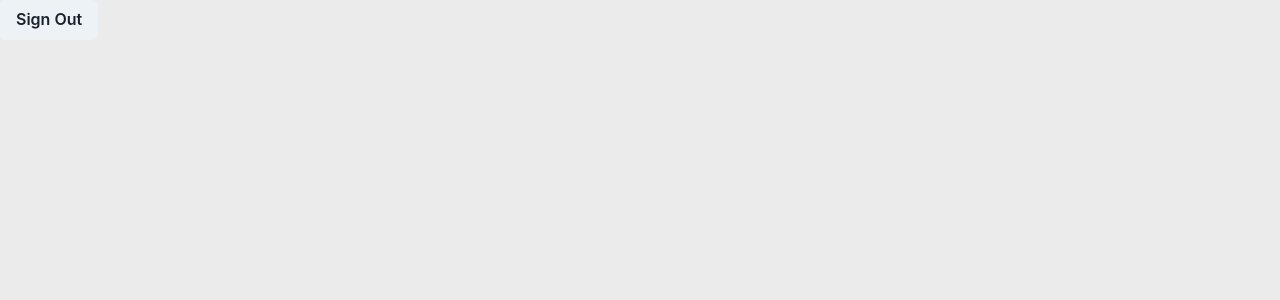
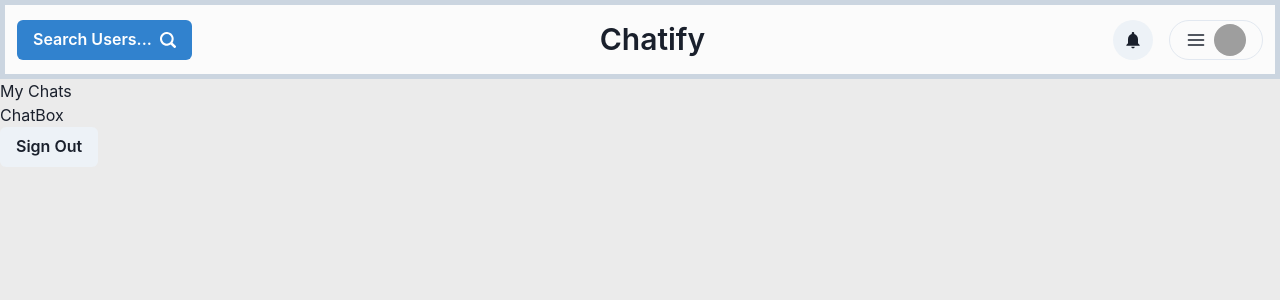
Before and after one commit to abhishekroy8475/mern-chat-app, a React (Vite) app in the folder client/: page /chats in a window 1280 px wide. Shown: the top 300 px of the page. Built offline with nearby package versions, Linux system fonts and the light colour scheme; grey boxes are pictures that could not be loaded.

Commit message:
client: navbar basic ui done

```diff
--- /dev/null
+++ b/client/src/components/chats/navbar/Logo.jsx
@@ -0,0 +1,11 @@
+import { Text } from "@chakra-ui/react";
+
+const Logo = () => {
+  return (
+    <>
+      <Text fontSize="3xl" fontWeight="semibold" display={{base: "none", md: "block"}}>Chatify</Text>
+    </>
+  );
+};
+
+export default Logo;
--- /dev/null
+++ b/client/src/components/chats/navbar/Navbar.jsx
@@ -0,0 +1,20 @@
+import { Box, Flex, Spacer } from "@chakra-ui/react";
+import Search from "./Search";
+import Logo from "./Logo";
+import UserMenu from "./UserMenu";
+
+const Navbar = () => {
+  return (
+    <>
+      <Flex alignItems='center' bg="whiteAlpha.800" p={3} borderWidth="5px" borderColor="gray.300">
+        <Search />
+        <Spacer />
+        <Logo />
+        <Spacer />
+        <UserMenu />
+      </Flex>
+    </>
+  );
+};
+
+export default Navbar;
--- /dev/null
+++ b/client/src/components/chats/navbar/Search.jsx
@@ -0,0 +1,14 @@
+import { Search2Icon } from "@chakra-ui/icons";
+import { Button } from "@chakra-ui/react";
+
+const Search = () => {
+  return (
+    <>
+      <Button rightIcon={<Search2Icon />} colorScheme="blue">
+        Search Users...
+      </Button>
+    </>
+  );
+};
+
+export default Search;
--- /dev/null
+++ b/client/src/components/chats/navbar/UserMenu.jsx
@@ -0,0 +1,41 @@
+import { BellIcon, HamburgerIcon } from "@chakra-ui/icons";
+import { Avatar, Button, IconButton, Menu, MenuButton, MenuDivider, MenuItem, MenuList } from "@chakra-ui/react";
+
+const UserMenu = () => {
+  return (
+    <>
+      {/* Need to convert to menu when adding notification feature */}
+      <IconButton
+        isRound={true}
+        variant="solid"
+        aria-label="Done"
+        fontSize="20px"
+        icon={<BellIcon />}
+        mr={4}
+      />
+
+      <Menu>
+        <MenuButton
+          as={Button}
+          leftIcon={<HamburgerIcon />}
+          fontSize="20px"
+          variant="outline"
+          rounded="full"
+        >
+          <Avatar
+            size="sm"
+            name="Jack Miller"
+            src="https://res.cloudinary.com/dmjp05125/image/upload/v1694167632/chatify-images/default_ugvswk.png"
+          />
+        </MenuButton>
+        <MenuList>
+            <MenuItem fontWeight="semibold">Profile</MenuItem>
+            <MenuDivider />
+            <MenuItem>Log Out</MenuItem>
+        </MenuList>
+      </Menu>
+    </>
+  );
+};
+
+export default UserMenu;
--- a/client/src/pages/ChatsPage.jsx
+++ b/client/src/pages/ChatsPage.jsx
@@ -1,5 +1,6 @@
-import { Button } from "@chakra-ui/react";
+import { Box, Button } from "@chakra-ui/react";
 import { useNavigate } from "react-router-dom";
+import Navbar from "../components/chats/navbar/Navbar";
 
 const ChatsPage = () => {
   const navigate = useNavigate();
@@ -7,7 +8,16 @@ const ChatsPage = () => {
     localStorage.removeItem("userInfo");
     navigate("/");
   };
-  return <Button onClick={handler}>Sign Out</Button>;
+  return (
+    <>
+      <Navbar />
+      <Box>
+        <Box>My Chats</Box>
+        <Box>ChatBox</Box>
+      </Box>
+      <Button onClick={handler}>Sign Out</Button>
+    </>
+  );
 };
 
 export default ChatsPage;
```
